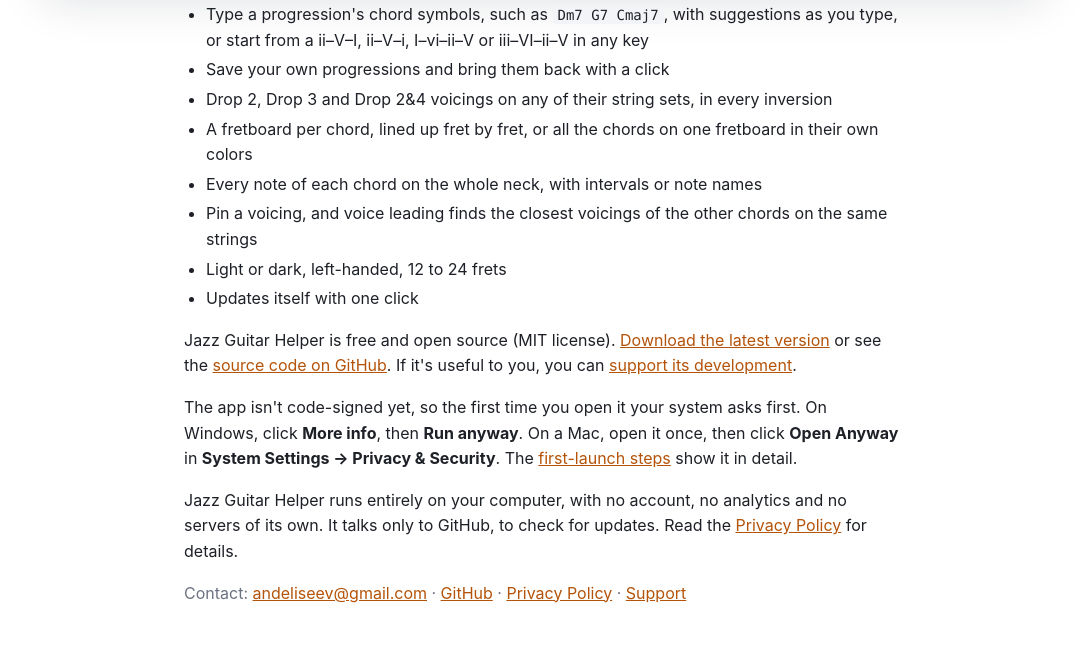
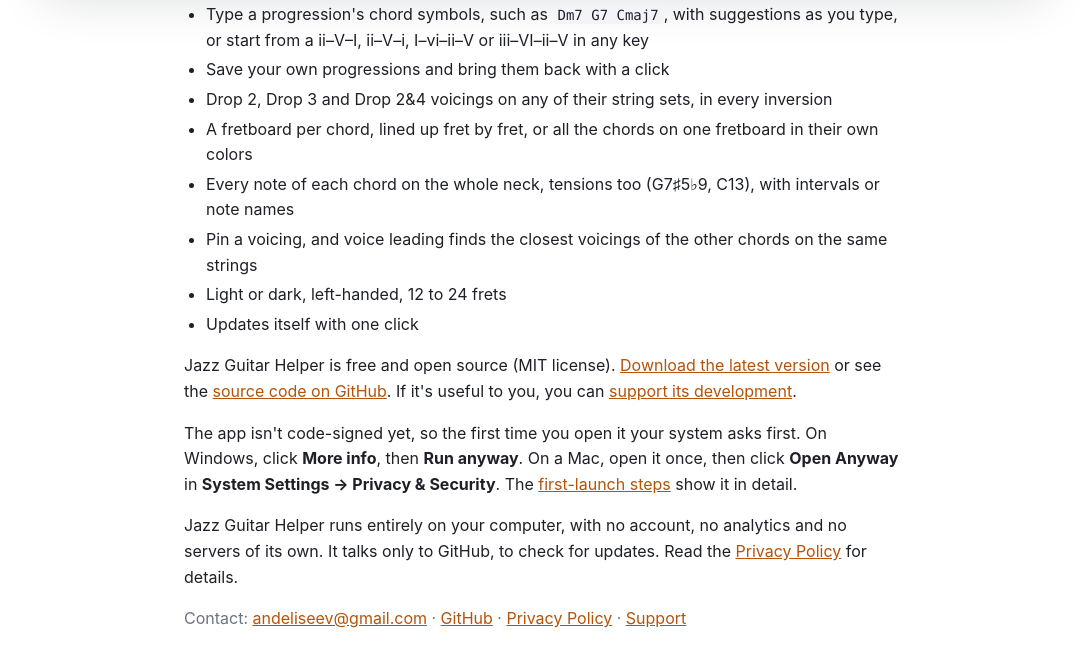
Before and after one commit to andeliseev/andeliseev.github.io, a plain HTML site: page jazz-guitar-helper/index.html in a window 1280 px wide. Shown: the part 854-1520 px from the top of the page, without its empty margins (96-1183 px from the left). Drawn offline with Linux system fonts and the light colour scheme.

Commit message:
Jazz Guitar Helper: Chord tones; new screenshots
The home page says chords with tensions show all their notes. New screenshots, with Chord tones
next to the drop types.

```diff
--- a/jazz-guitar-helper/index.html
+++ b/jazz-guitar-helper/index.html
@@ -26,7 +26,7 @@
       <li>Save your own progressions and bring them back with a click</li>
       <li>Drop 2, Drop 3 and Drop 2&amp;4 voicings on any of their string sets, in every inversion</li>
       <li>A fretboard per chord, lined up fret by fret, or all the chords on one fretboard in their own colors</li>
-      <li>Every note of each chord on the whole neck, with intervals or note names</li>
+      <li>Every note of each chord on the whole neck, tensions too (G7♯5♭9, C13), with intervals or note names</li>
       <li>Pin a voicing, and voice leading finds the closest voicings of the other chords on the same strings</li>
       <li>Light or dark, left-handed, 12 to 24 frets</li>
       <li>Updates itself with one click</li>
```
Also changed, not shown: jazz-guitar-helper/screenshot-dark.png, jazz-guitar-helper/screenshot-light.png.
